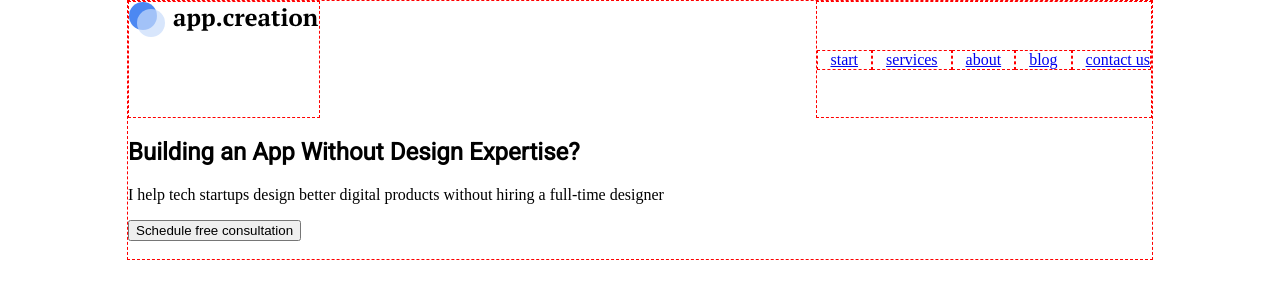
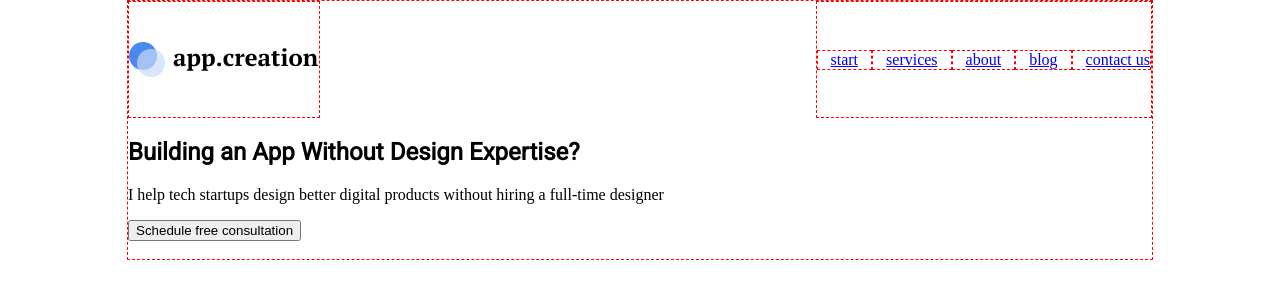
Before and after one commit to WebHeroSchool/planingDesk22, a plain HTML site: page index.html in a window 1280 px wide. Drawn offline with Linux system fonts and the light colour scheme.

Commit message:
Update styles.css
добавление в свойство

```diff
--- a/styles.css
+++ b/styles.css
@@ -15,7 +15,7 @@ body {
  width: 190px;
  height: 35px;
  border: dashed 1px red;
- background: url('img/logo.svg');
+ background: center url('img/logo.svg');
  background-repeat: no-repeat;
 }
 .logo, .menu {
```
